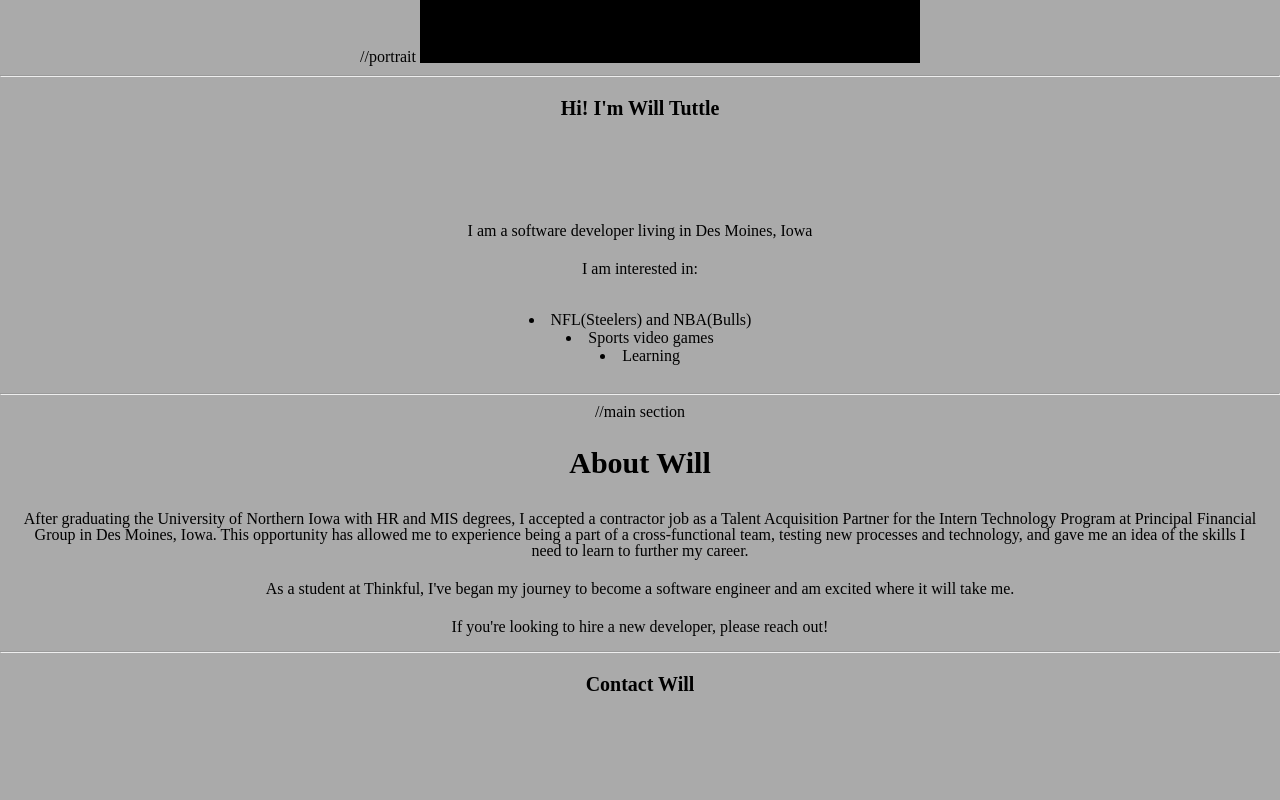
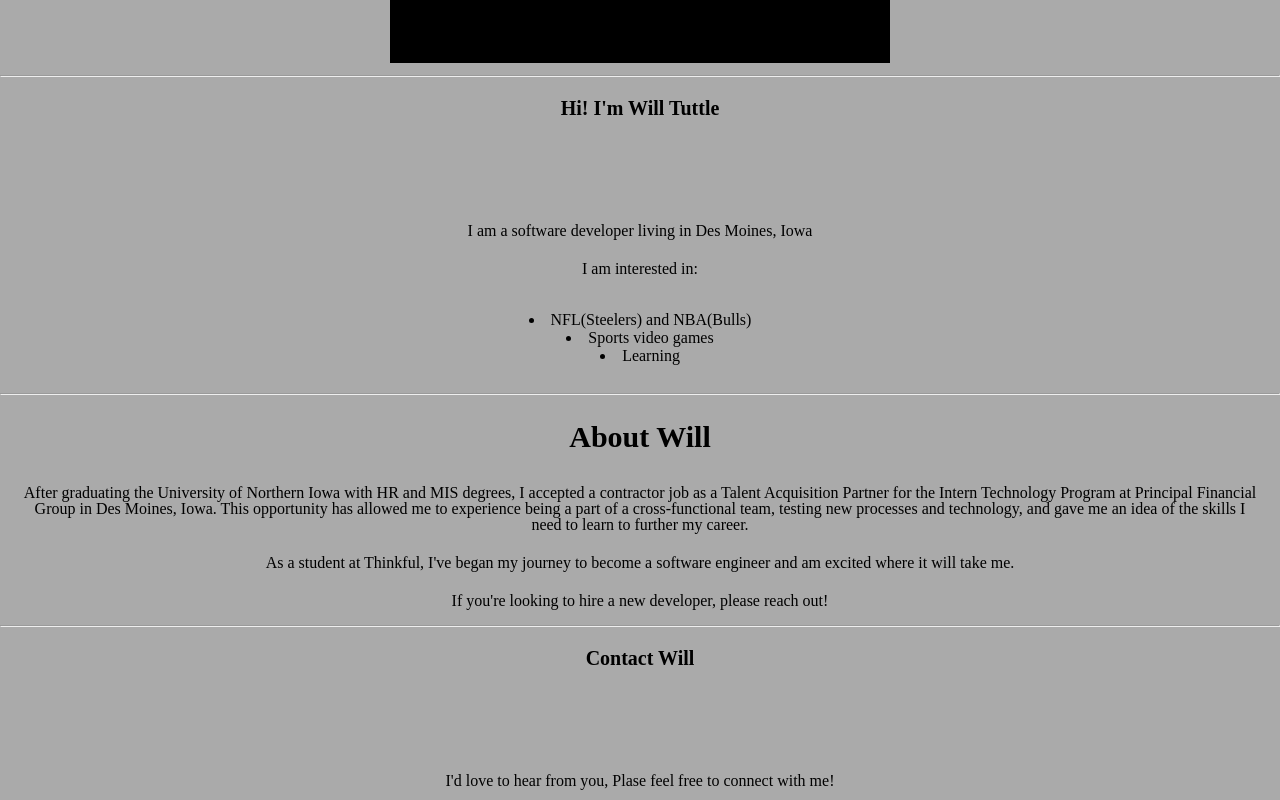
Before and after one commit to willtuttle24/personal-website, a plain HTML site: page index.html in a window 1280 px wide. Shown: the part 1044-1844 px from the top of the page. Drawn offline with Linux system fonts and the light colour scheme.

Commit message:
Update index.html

```diff
--- a/index.html
+++ b/index.html
@@ -15,7 +15,7 @@
 	</header>
 	<main>
 		<div>
-			//portrait
+
 				<img src="portrait.jpg" width="500" alt="portrait">
 
 		</div>
@@ -37,7 +37,7 @@
 		</div>
 		<div>
 				<section>
-					<header> //main section
+					<header>
 						<h2>About Will</h2>
 					</header>
 					<p>After graduating the University of Northern Iowa with HR and MIS degrees, I accepted a contractor job as a Talent Acquisition Partner for the Intern Technology Program at Principal Financial Group in Des Moines, Iowa.
```
